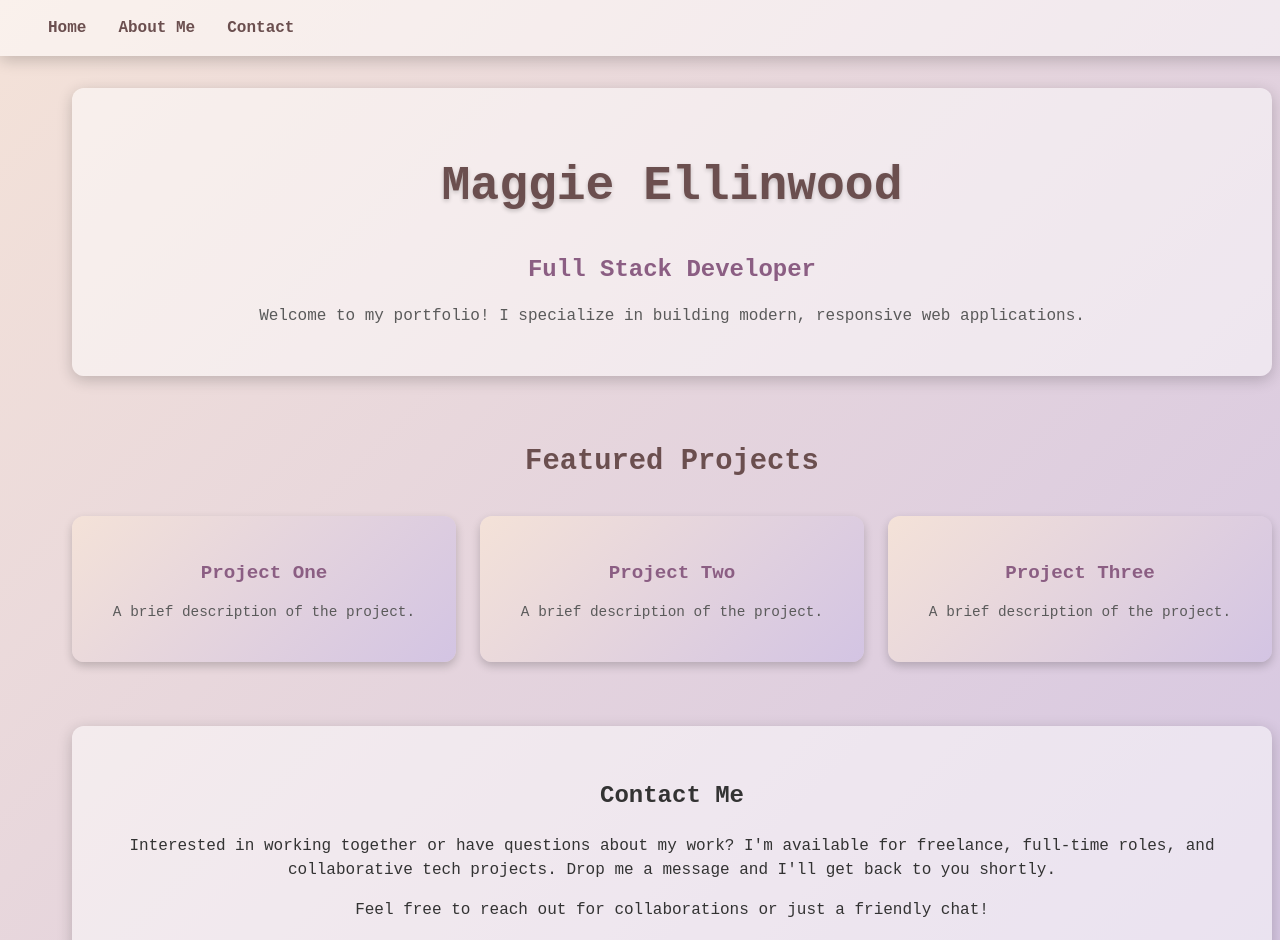
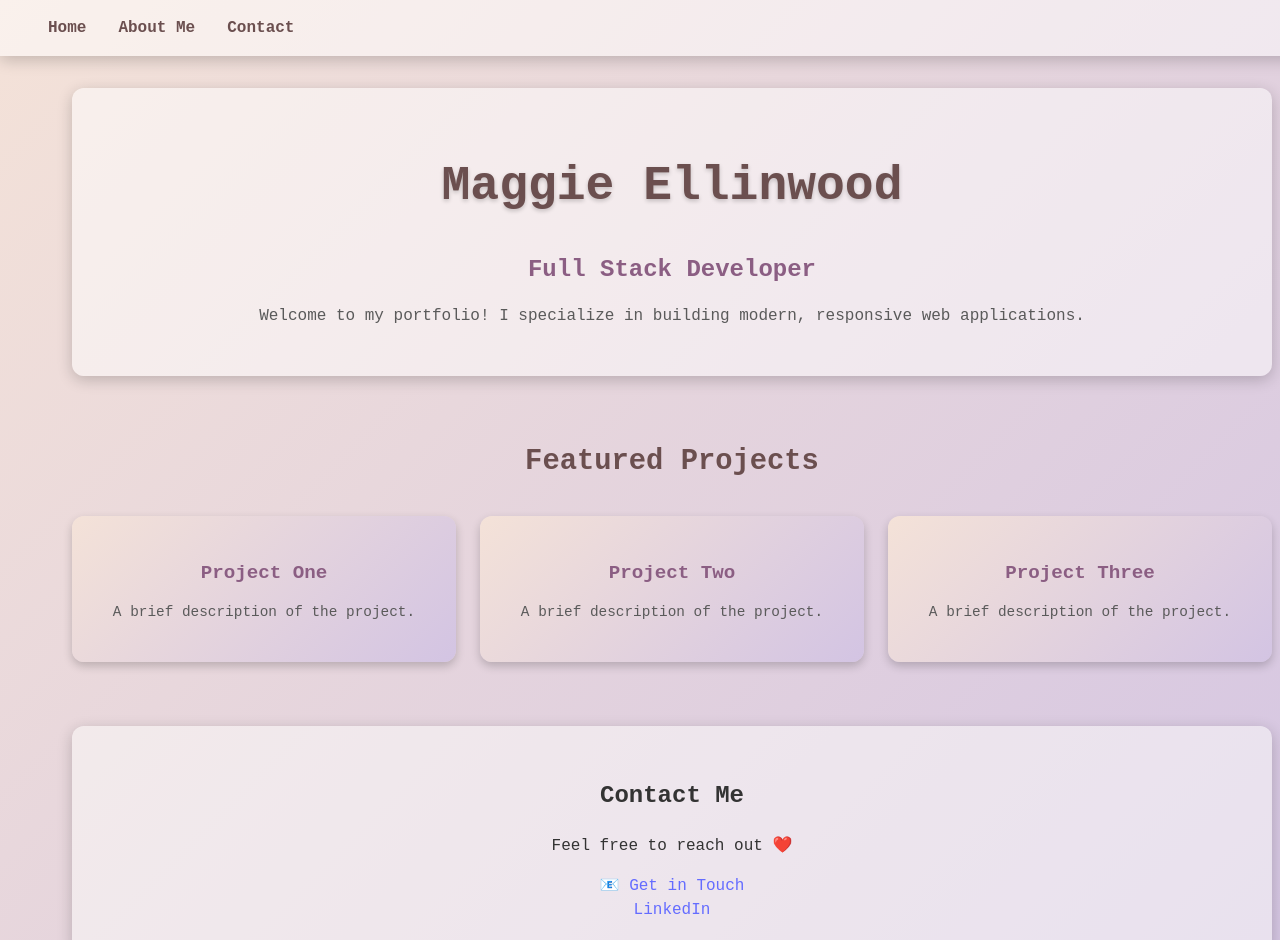
Before and after one commit to mellinwood1023/MyPortfolio, a React (Vite) app: page / in a window 1280 px wide. Shown: the top 940 px of the page. Built offline with nearby package versions, Linux system fonts and the light colour scheme.

Commit message:
updating text fields

```diff
--- a/src/Contact.tsx
+++ b/src/Contact.tsx
@@ -2,7 +2,7 @@ function Contact() {
   return (
     <div className="contact-page">
       <h1>Contact Me</h1>
-      <p>Feel free to reach out for collaborations or just a friendly chat!</p>
+      <p>Interested in working together or have questions about my work? I'm open to freelance projects, full-time roles, and collaborative opportunities. Feel free to reach out—I'll get back to you as soon as possible.</p>
       <a href="mailto:maggie@example.com" className="contact-button">Email Me</a>
       <a href="https://www.linkedin.com/in/your-profile" target="_blank" rel="noopener noreferrer" className="contact-button">LinkedIn</a>
     </div>
--- a/src/Portfolio.css
+++ b/src/Portfolio.css
@@ -89,14 +89,15 @@ main {
   text-align: center;
 }
 
+/* Adjusted the Contact Me box to match the width of the header */
 .contact-container {
-  background: rgba(255, 255, 255, 0.5); /* Translucent white background */
+  max-width: 1200px; /* Match the header's max-width */
+  margin: 0 auto; /* Center the box */
+  padding: 2rem;
+  background: rgba(253, 253, 252, 0.5);
   border-radius: 12px;
-  padding: 2rem;
   box-shadow: 0 4px 15px rgba(0, 0, 0, 0.2);
-  display: inline-block;
   text-align: center;
-  margin: 0 auto;
 }
 
 .contact-button {
--- a/src/Portfolio.tsx
+++ b/src/Portfolio.tsx
@@ -31,10 +31,9 @@ function Portfolio() {
         <div className="contact-container">
           <h2>Contact Me</h2>
           <p className="text-gray-700 mb-4">
-            Interested in working together or have questions about my work? I'm available for freelance,
-            full-time roles, and collaborative tech projects. Drop me a message and I'll get back to you shortly.
+
           </p>
-          <p>Feel free to reach out for collaborations or just a friendly chat!</p>
+          <p>Feel free to reach out ❤️</p>
           <a
             href="mailto:mellinwood1023.com"
             className="inline-block bg-blue-500 hover:bg-blue-600 text-white font-semibold py-2 px-4 rounded transition"
```
